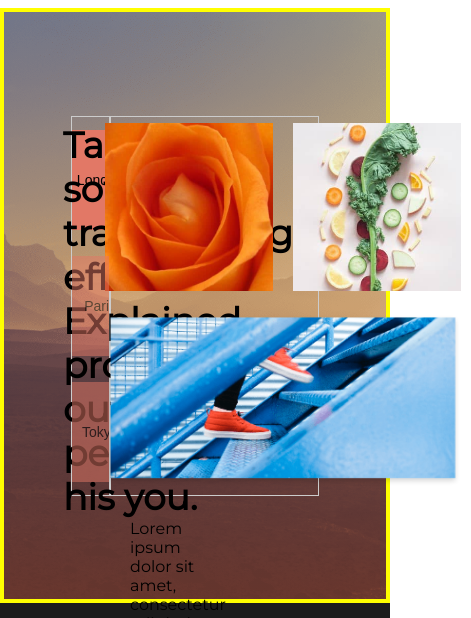
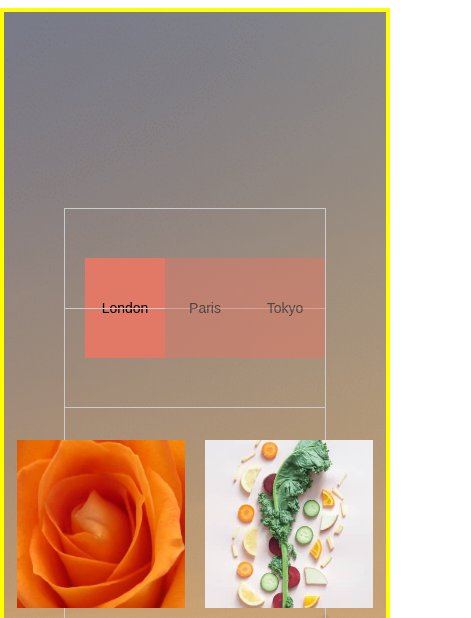
Before and after one commit to VRusinas/1-Final, a website: page index.html in a window 390 px wide. Shown: the part 1630-2248 px from the top of the page, 471 px wide, since content can reach past the window. Drawn offline with nearby package versions, Linux system fonts and the light colour scheme.

Commit message:
tabs responsive

```diff
--- a/index.html
+++ b/index.html
@@ -147,8 +147,10 @@
     <img class="size1" src="app\css\content\food.jpg" alt="">
     </a>
     </div>
+    <div class="size2-flex">
       <a href="#">
     <img class="size2" src="app\css\content\step.png" alt="">
+        </div>
   </a>
   </div>
     </div>
--- a/scss/tabs.scss
+++ b/scss/tabs.scss
@@ -103,3 +103,58 @@
 
   }
 }
+
+@media (max-width: 1100px){
+  .tabs{
+    padding: 80px 60px;
+    width: 100%;
+    height: 1000px;
+    flex-direction: column;
+      justify-content: space-around;
+    .tab{
+
+      width: 100%;
+      height: 200px;
+      flex-direction: row;
+      button {
+        width: 150px;
+        height: 100px;
+      }
+    }
+    .tab2{
+      width: 100%;
+    }
+  }
+}
+@media (max-width: 800px){
+  .tabs{
+    padding: 80px 60px;
+    width: 100%;
+    height: 1400px;
+    flex-direction: column;
+      justify-content: center;
+      align-items: center;
+    .tab2{
+      width: 100%;
+      height: 800px;
+      .flex-flex{
+        text-align: center;
+        flex-direction: column-reverse;
+          align-items: center;
+          justify-content: center;
+            height:1000px;
+          .image-section{
+            width: 100%;
+            padding: 0;
+          }
+          .text-section{
+            width: 100%;
+            padding: 0;
+          }
+      }
+      }
+    }
+    .tabcontent {
+        height:1000px;
+      }
+  }
```
Also changed, not shown: app/css/style.css.
